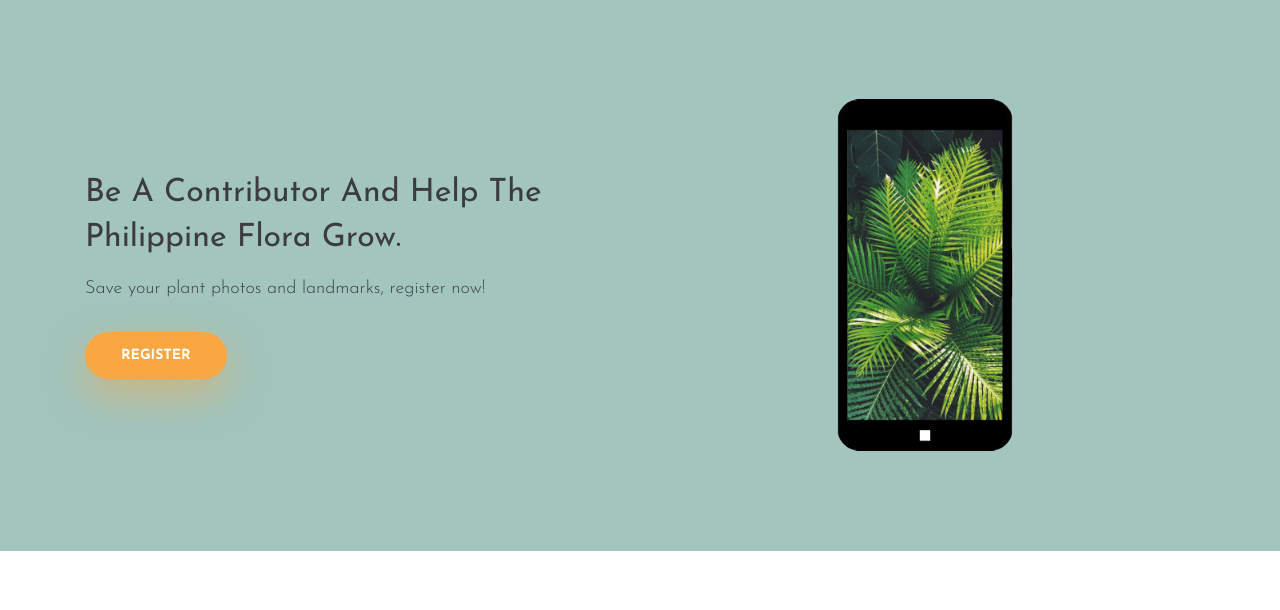
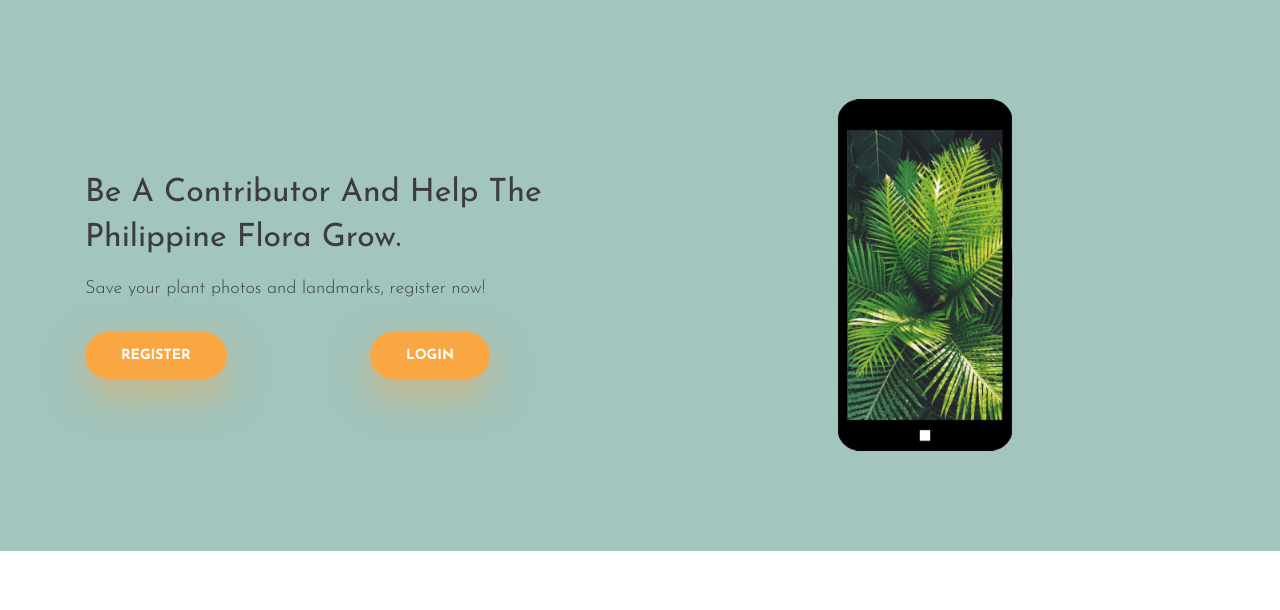
Before and after one commit to christianaguila/deep_learning_web_app, a Django app: page / in a window 1280 px wide. Shown: the part 649-1259 px from the top of the page. Run offline with Django 3.2, Linux system fonts and the light colour scheme; data that the repository does not hold is empty; some libraries are stand-ins or nearby versions; some web fonts are replaced.

```diff
--- a/home/templates/home/index.html
+++ b/home/templates/home/index.html
@@ -57,7 +57,14 @@
                 <div class="content">
                     <h4 class="subheading">Be a contributor and help the Philippine flora grow.</h4>
                     <p>Save your plant photos and landmarks, register now!</p>
-                    <a href="#" class="btn btn-main btn-main-sm">Register</a>
+                    <div class="row">
+                        <div class="col">
+                            <a id="register" href="{% url 'register' %}" class="btn btn-main btn-main-sm">Register</a>
+                        </div>
+                        <div class="col">
+                            <a href="{% url 'login' %}" class="btn btn-main btn-main-sm">Login</a>
+                        </div>
+                    </div>
                 </div>
             </div>
             <div class="col-md-6 order-md-2 order-1 text-center mb-5 mb-lg-0">
```
